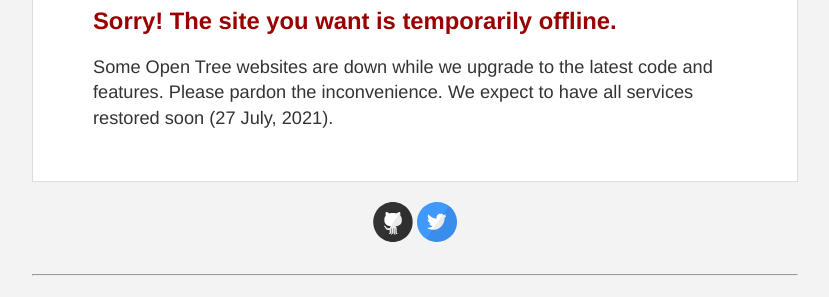
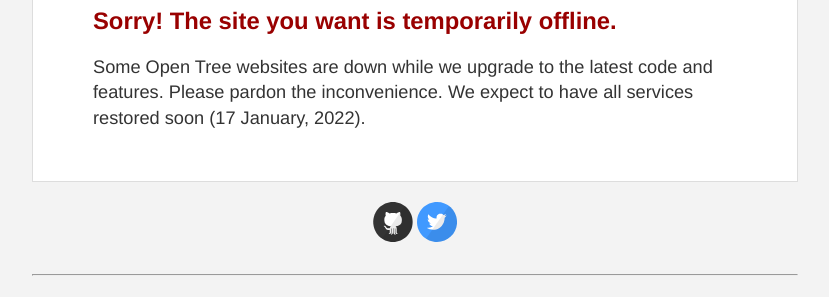
Before and after one commit to OpenTreeOfLife/opentreeoflife.github.io, a Jekyll site: the page built from maintenance.md, in a window 1280 px wide. Shown: the part 180-477 px from the top of the page, without its empty margins (225-1054 px from the left). Built offline with Jekyll 4.4.1, drawn with Linux system fonts in a browser that asks for light colours; our own code applies the rules of GitHub Pages for plain Markdown files.

Commit message:
phylesystem api update

```diff
--- a/maintenance.md
+++ b/maintenance.md
@@ -16,6 +16,6 @@ title: Maintenance - Open Tree of Life
 
     Some Open Tree websites are down while we upgrade to the latest
     code and features. Please pardon the inconvenience. We expect to have all
-    services restored soon (27 July, 2021).
+    services restored soon (17 January, 2022).
 
 </div>
```
